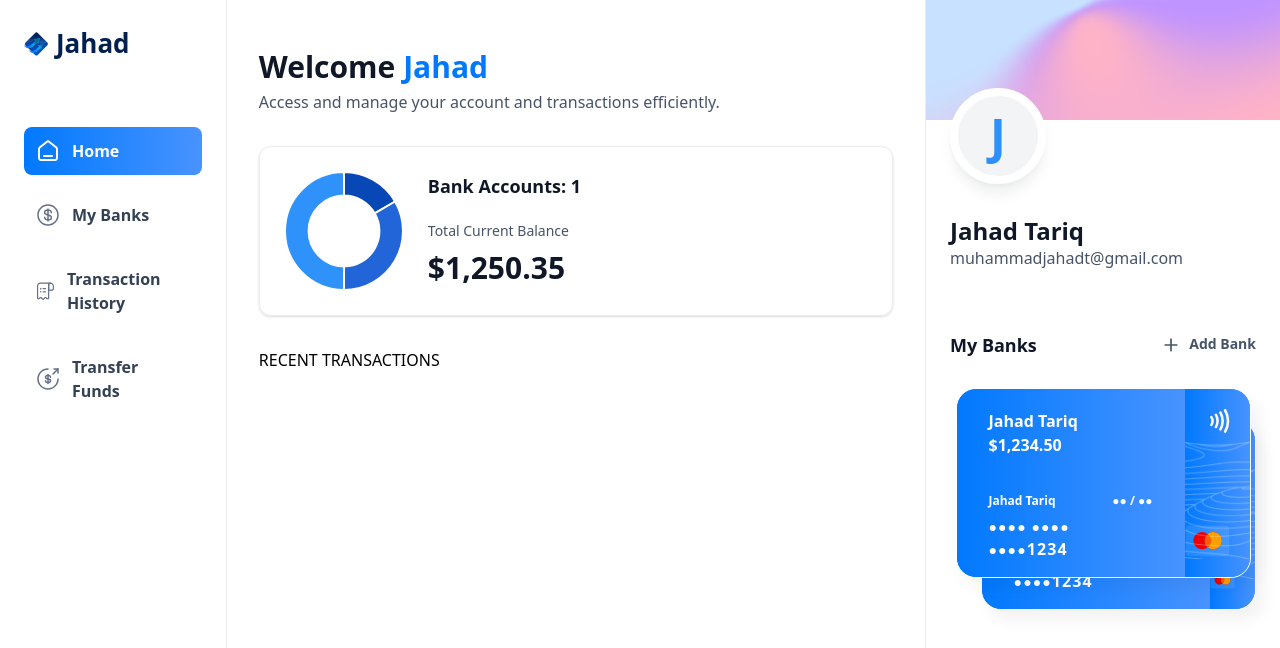
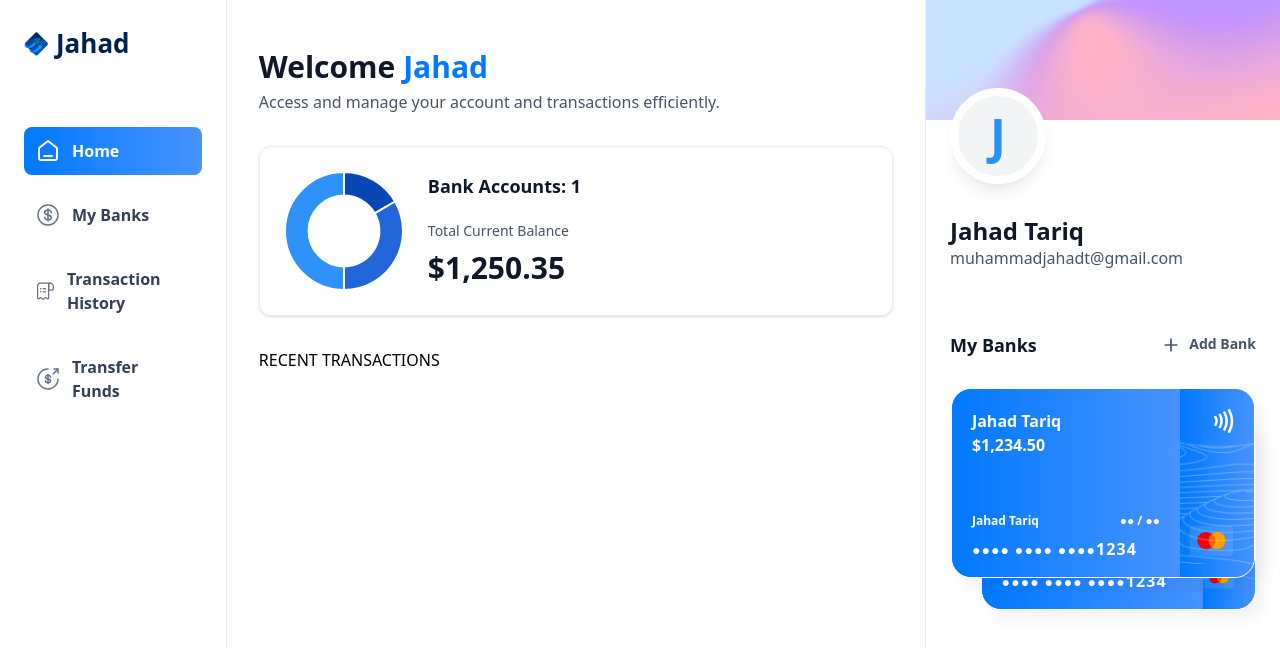
Before and after one commit to jahadtariq/bankingapp, a Next.js app: page / in a window 1280 px wide. Shown: the top 648 px of the page. Built offline with nearby package versions, Linux system fonts and the light colour scheme.

Commit message:
Updated styles of card component in right sidebar on home page

```diff
--- a/app/globals.css
+++ b/app/globals.css
@@ -226,7 +226,7 @@
   }
 
   .bank-card_content {
-    @apply relative z-10 flex size-full max-w-[228px] flex-col justify-between rounded-l-[20px] bg-gray-700 bg-bank-gradient px-8 pb-4 pt-5;
+    @apply relative z-10 flex size-full max-w-[228px] flex-col justify-between rounded-l-[20px] bg-gray-700 bg-bank-gradient px-5 pb-4 pt-5;
   }
 
   .bank-card_icon {
--- a/components/BankCard.tsx
+++ b/components/BankCard.tsx
@@ -44,6 +44,7 @@ const BankCard = ({account, userName, showBalance = true}: CreditCardProps) => {
                     width={45}
                     height={32}
                     alt="mastercard"
+                    className="ml-8"
                 />
             </div>
 
```
